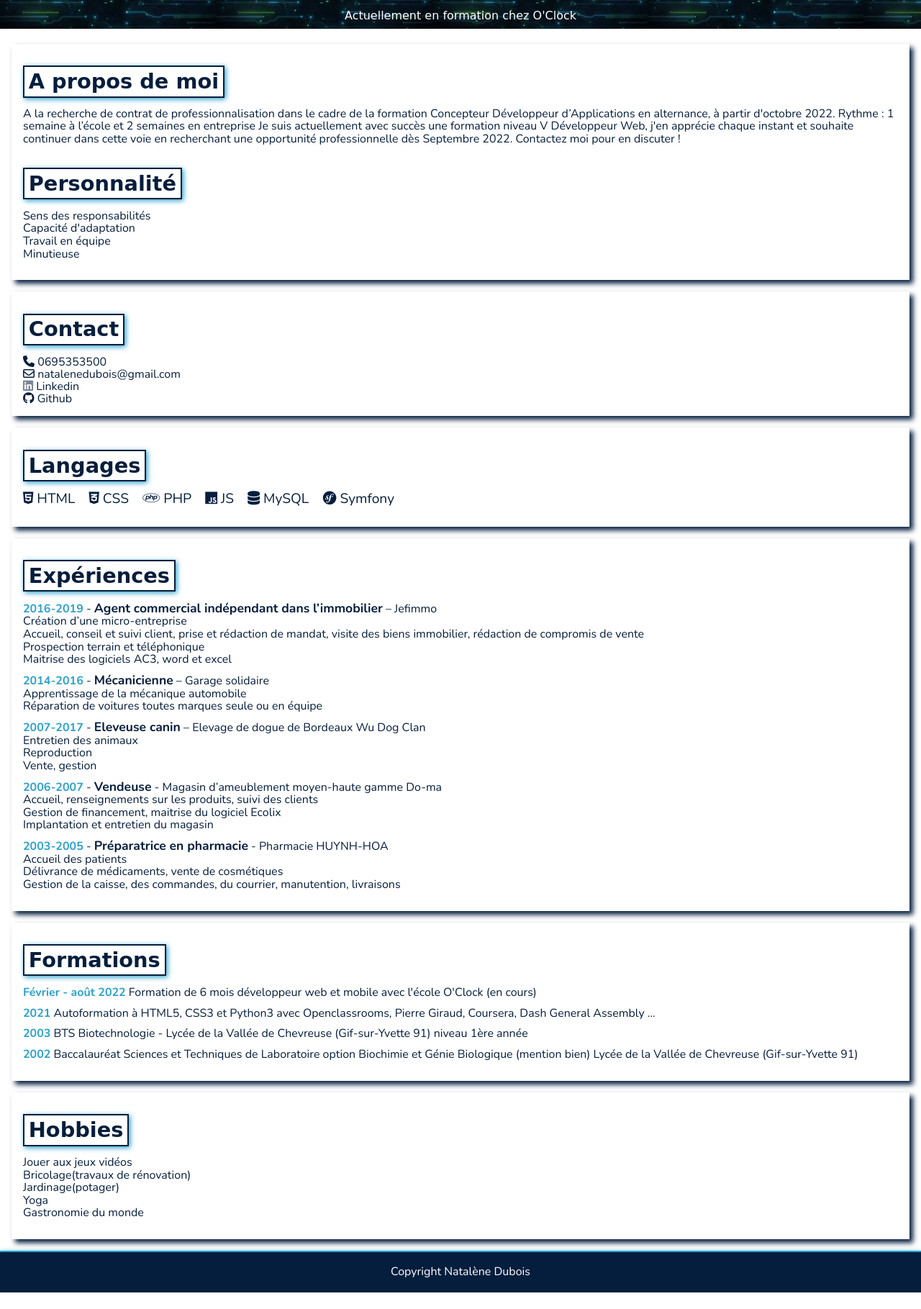
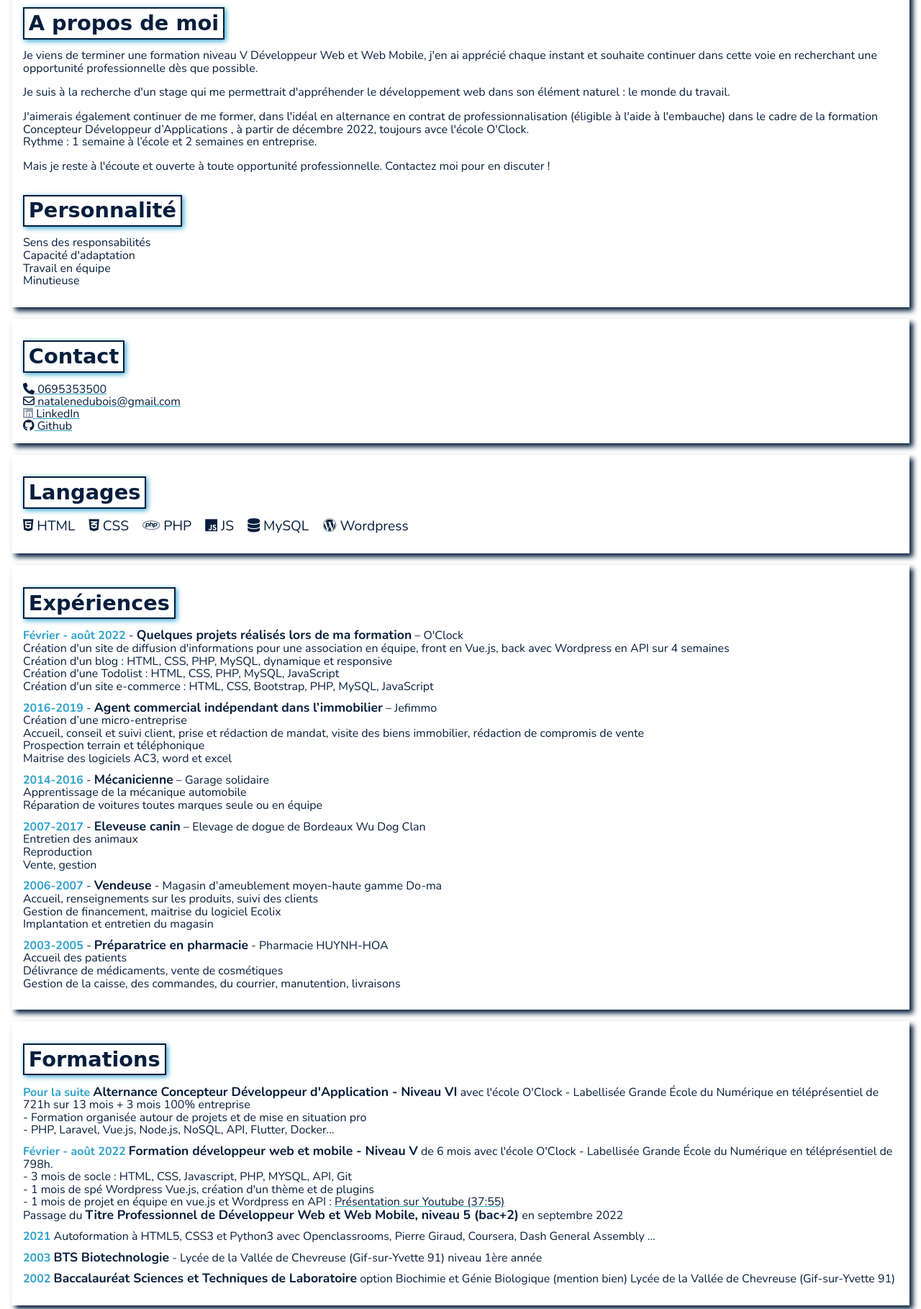
Before and after one commit to Natalene35/CV-Natalene-Dubois, a plain HTML site: page index.html in a window 1280 px wide. Shown: the part 479-2298 px from the top of the page at 72% size. Before the commit the page ends 2275 px from the top, so only its background shows below. Drawn offline with nearby package versions, Linux system fonts and the light colour scheme; a web font is replaced by a local one.

Commit message:
Maj et petites rectifications css

```diff
--- a/assets/css/style.css
+++ b/assets/css/style.css
@@ -3,8 +3,8 @@ body {
     font-family: 'Nunito', sans-serif;
     /* font-family: 'trebuchet MS', Arial, Helvetica, sans-serif; */
     color: #051e3d;
-    /* max-width: 1400px; */
-    /* margin: auto;  */
+    max-width: 1400px;
+    margin: auto;
 }
 
 /* Header */
@@ -31,8 +31,8 @@ body {
 header a {
     text-decoration: none;
     color: white;
-    padding: 0.6em;
-    font-size: 0.6em;
+    padding: 0.6em 0.3em;
+    font-size: 0.8em;
     transition: 1s;
 }
 
@@ -116,13 +116,20 @@ h3 {
     flex-direction: column;
 }
 
-.contact-link a {
+.contact-link a, .demo {
     text-decoration: none;
     color: #051e3d;
+    text-decoration: underline #2ca1cc;
 }
 
 .contact-link a:hover {
     color: #2ca1cc;
+    text-decoration: none;
+}
+
+.demo:hover {
+    color: #2ca1cc;
+    text-decoration: none;
 }
 
 /* Langage */
@@ -168,14 +175,14 @@ p {
     position: fixed;
     bottom: 3px;
     right: 3px;
-    transition:all ease-in 0.2s;
+    transition: all ease-in 0.2s;
 }
 
-#get-back-to-the-top.invisible{
-    bottom:-35px;
-    opacity:0;
-    transition:all ease-in 0.3s;
-  }
+#get-back-to-the-top.invisible {
+    bottom: -35px;
+    opacity: 0;
+    transition: all ease-in 0.3s;
+}
 
 #get-back-to-the-top img {
     width: 2em;
@@ -203,6 +210,7 @@ footer p {
     header a {
         font-size: 0.8em;
     }
+
     footer p {
         font-size: 0.8em;
     }
@@ -212,6 +220,7 @@ footer p {
     header a {
         font-size: 1em;
     }
+
     footer p {
         font-size: 1em;
     }
@@ -222,6 +231,7 @@ footer p {
         max-width: 10rem;
         margin: 0.8em;
     }
+
     header a {
         padding: 0.7em 1.5em;
     }
--- a/index.html
+++ b/index.html
@@ -37,20 +37,21 @@
 
 				<h1>Natalène Dubois</h1>
 				<h2>Développeuse Web</h2>
-				<img src="assets/img/natalene.jpg" alt="Photo portrait de Natalène Dubois">
-				<p>Actuellement en formation chez O'Clock</p>
+				<img src="assets/img/natalene1.jpg" alt="Photo portrait de Natalène Dubois">
+				<p>Actuellement en recherche d'un stage ou d'une alternance</p>
 			</div>
 		</header>
 
 		<section id="about_me">
 			<h3>A propos de moi</h3>
-			<p>A la recherche de contrat de professionnalisation dans le cadre de la formation
-				Concepteur Développeur d’Applications en alternance, à partir d'octobre 2022.
-				Rythme : 1 semaine à l’école et 2 semaines en entreprise
-				Je suis actuellement avec succès une formation niveau V Développeur Web, j'en
-				apprécie chaque instant et souhaite continuer dans cette voie en recherchant une
-				opportunité professionnelle dès Septembre 2022.
-				Contactez moi pour en discuter !</p>
+			<p>Je viens de terminer une formation niveau V Développeur Web et Web Mobile, j'en ai
+				apprécié chaque instant et souhaite continuer dans cette voie en recherchant une
+				opportunité professionnelle dès que possible.</p>
+			<p>Je suis à la recherche d'un stage qui me permettrait d'appréhender le développement web dans son élément naturel : le monde du travail.</p>
+			<p>J'aimerais également continuer de me former, dans l'idéal en alternance en contrat de professionnalisation (éligible à l'aide à l'embauche) dans le cadre de la formation Concepteur Développeur d’Applications , à partir de décembre 2022, toujours avce l'école O'Clock. <br>
+			Rythme : 1 semaine à l’école et 2 semaines en entreprise.
+			</p>
+			<p>Mais je reste à l'écoute et ouverte à toute opportunité professionnelle. Contactez moi pour en discuter !</p>
 			<h3>Personnalité</h3>
 			<ul>
 				<li>Sens des responsabilités</li>
@@ -73,11 +74,12 @@
 				</a>
 				<a href="https://www.linkedin.com/in/natalene-dubois/" target="blank">
 					<i class="fa-brands fa-linkedin fa-beat-fade"></i>
-					Linkedin
+					LinkedIn
 				</a>
 				<a href="https://github.com/Natalene35" target="blank">
-					<i class="fa-brands fa-github fa-bounce" style=" --fa-bounce-start-scale-x: 1; --fa-bounce-start-scale-y: 1; --fa-bounce-jump-scale-x: 0.7; --fa-bounce-jump-scale-y: 0.5; --fa-bounce-land-scale-x: 1; --fa-bounce-land-scale-y: 1; " ></i>
-				Github
+					<i class="fa-brands fa-github fa-bounce"
+						style=" --fa-bounce-start-scale-x: 1; --fa-bounce-start-scale-y: 1; --fa-bounce-jump-scale-x: 0.7; --fa-bounce-jump-scale-y: 0.5; --fa-bounce-land-scale-x: 1; --fa-bounce-land-scale-y: 1; "></i>
+					Github
 				</a>
 			</div>
 		</section>
@@ -90,13 +92,23 @@
 				<li><i class="fa-brands fa-php"></i> PHP</li>
 				<li><i class="fa-brands fa-js"></i> JS</li>
 				<li><i class="fa-solid fa-database"></i> MySQL</li>
-				<li><i class="fa-brands fa-symfony"></i> Symfony</li>
+				<!-- <li><i class="fa-brands fa-symfony"></i> Symfony</li> -->
+				<li><i class="fa-brands fa-wordpress"></i> Wordpress</li>
 			</ul>
 		</section>
 
 		<section id="pro">
 			<h3>Expériences</h3>
 			<ul>
+				<li><time>Février - août 2022</time> - <strong>Quelques projets réalisés lors de ma formation</strong> – O'Clock
+					<ul>
+						<li>Création d'un site de diffusion d'informations pour une association en
+							équipe, front en Vue.js, back avec Wordpress en API sur 4 semaines</li>
+						<li>Création d'un blog : HTML, CSS, PHP, MySQL, dynamique et responsive</li>
+						<li>Création d'une Todolist : HTML, CSS, PHP, MySQL, JavaScript</li>
+						<li>Création d'un site e-commerce : HTML, CSS, Bootstrap, PHP, MySQL, JavaScript</li>
+					</ul>
+				</li>
 				<li><time>2016-2019</time> - <strong>Agent commercial indépendant dans l’immobilier</strong> – Jefimmo
 					<ul>
 						<li>Création d’une micro-entreprise</li>
@@ -139,17 +151,34 @@
 		<section id="formations">
 			<h3>Formations</h3>
 			<ul>
-				<li class="formation"><time>Février - août 2022</time> Formation de 6 mois développeur web et mobile
-					avec l'école
-					O'Clock (en cours)</li>
+				<li class="formation"><time>Pour la suite</time> <strong>Alternance Concepteur Développeur d'Application - Niveau VI</strong> avec l'école O'Clock - Labellisée Grande École du Numérique en téléprésentiel de 721h sur 13 mois + 3 mois 100% entreprise
+				<ul>
+					<li>- Formation organisée autour de projets et de mise en situation pro</li>
+					<li>- PHP, Laravel, Vue.js, Node.js, NoSQL, API, Flutter, Docker…</li>
+				</ul>
+			</li>
+				<li class="formation"><time>Février - août 2022</time> <strong>Formation développeur web et
+						mobile - Niveau V</strong>  de 6 mois avec l'école O'Clock - Labellisée Grande École du Numérique en téléprésentiel de 798h.
+					<ul>
+						<li>- 3 mois de socle : HTML, CSS, Javascript, PHP, MYSQL, API, Git</li>
+						<li>- 1 mois de spé Wordpress Vue.js, création d'un thème et de plugins</li>
+						<li>- 1 mois de projet en équipe en vue.js et Wordpress en API :
+							<a class="demo" href="https://www.youtube.com/watch?v=wd0Q_rBAIGU" target="_blank">Présentation sur
+							Youtube (37:55)</a></li>
+						<li>Passage du <strong>Titre Professionnel de Développeur Web et Web Mobile,
+							niveau 5 (bac+2)</strong> en septembre 2022</li>
+					</ul>
+				</li>
 				<li class="formation"><time>2021</time> Autoformation à HTML5, CSS3 et Python3 avec Openclassrooms,
 					Pierre Giraud,
 					Coursera, Dash
 					General Assembly ...</li>
-				<li class="formation"><time>2003</time> BTS Biotechnologie - Lycée de la Vallée de Chevreuse
+				<li class="formation"><time>2003</time> <strong>BTS Biotechnologie</strong> - Lycée de la Vallée de
+					Chevreuse
 					(Gif-sur-Yvette 91) niveau
 					1ère année</li>
-				<li class="formation"><time>2002</time> Baccalauréat Sciences et Techniques de Laboratoire option
+				<li class="formation"><time>2002</time> <strong>Baccalauréat Sciences et Techniques de
+						Laboratoire</strong> option
 					Biochimie et Génie
 					Biologique
 					(mention bien) Lycée de la Vallée de Chevreuse (Gif-sur-Yvette 91)</li>
@@ -174,9 +203,10 @@
 		<p>Copyright Natalène Dubois</p>
 	</footer>
 	<script>
-		document.addEventListener('DOMContentLoaded', function() {
-			window.onscroll = function(event) {
-				document.querySelector("#get-back-to-the-top").className = (window.pageYOffset > 100) ? "visible" : "invisible";
+		document.addEventListener('DOMContentLoaded', function () {
+			window.onscroll = function (event) {
+				document.querySelector("#get-back-to-the-top").className = (window.pageYOffset > 100) ?
+					"visible" : "invisible";
 			};
 		});
 	</script>
```
Also changed, not shown: assets/img/natalene1.jpg (added).
